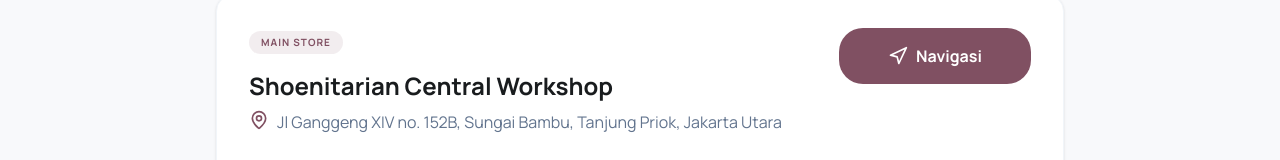
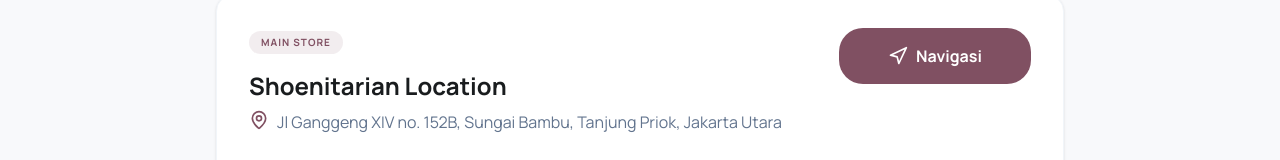
Before and after one commit to yokate/yokate-s-Org, a React (Vite) app: page /locator in a window 1280 px wide. Shown: the part 265-425 px from the top of the page. Built offline with nearby package versions, Linux system fonts and the light colour scheme; no server answers.

Commit message:
fix: Rename Shoenitarian Central Workshop to Shoenitarian Location
Updates the store name displayed on the Store Locator page to a more general "Shoenitarian Location" to reflect its purpose more broadly.

```diff
--- a/src/pages/StoreLocator.tsx
+++ b/src/pages/StoreLocator.tsx
@@ -4,7 +4,7 @@
 export default function StoreLocator() {
   const stores = [
     {
-      name: "Shoenitarian Central Workshop",
+      name: "Shoenitarian Location",
       address: "Jl Ganggeng XIV no. 152B, Sungai Bambu, Tanjung Priok, Jakarta Utara",
       phone: "0857-1596-7156",
       hours: "09:00 - 24:00",
```
